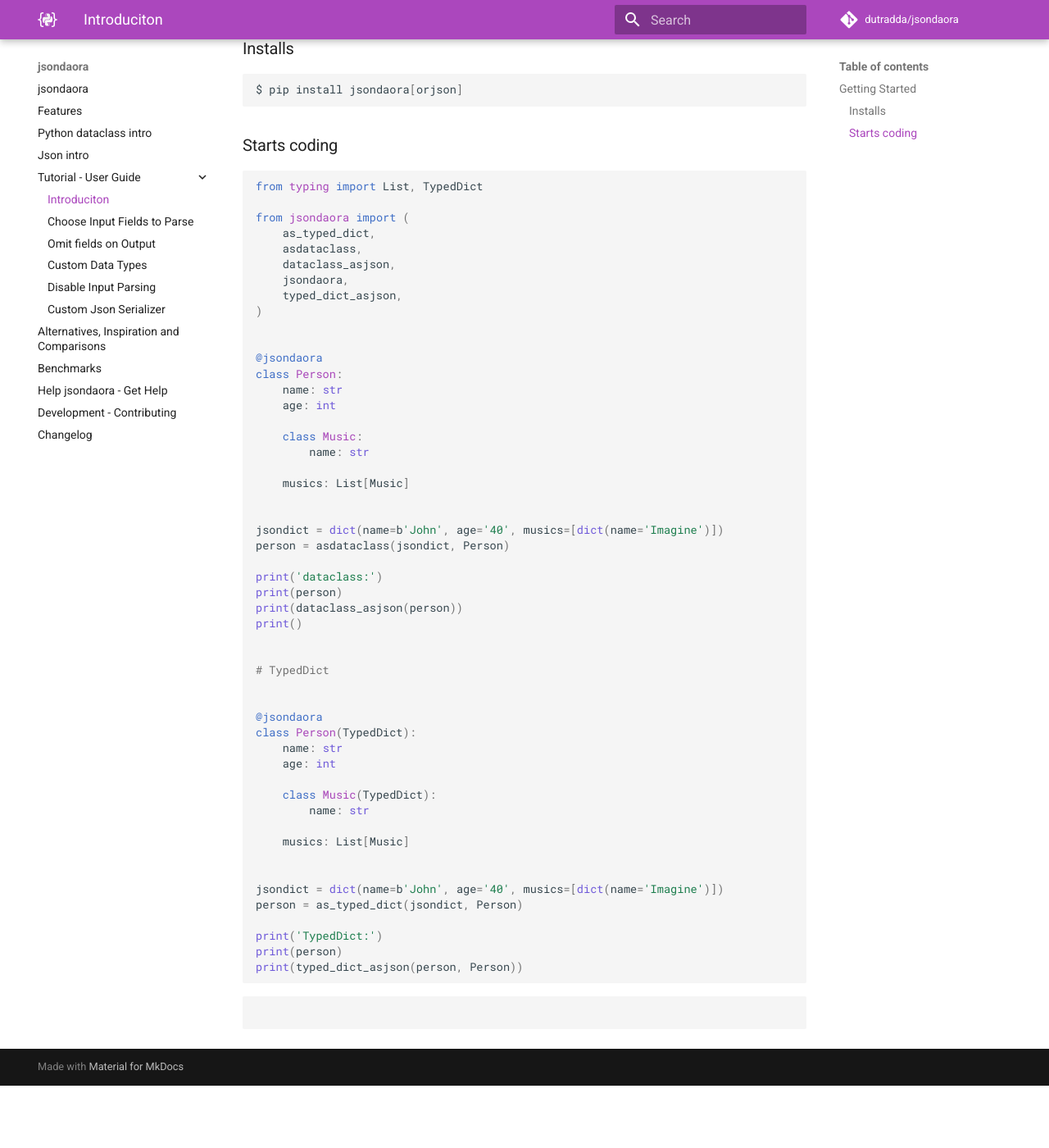
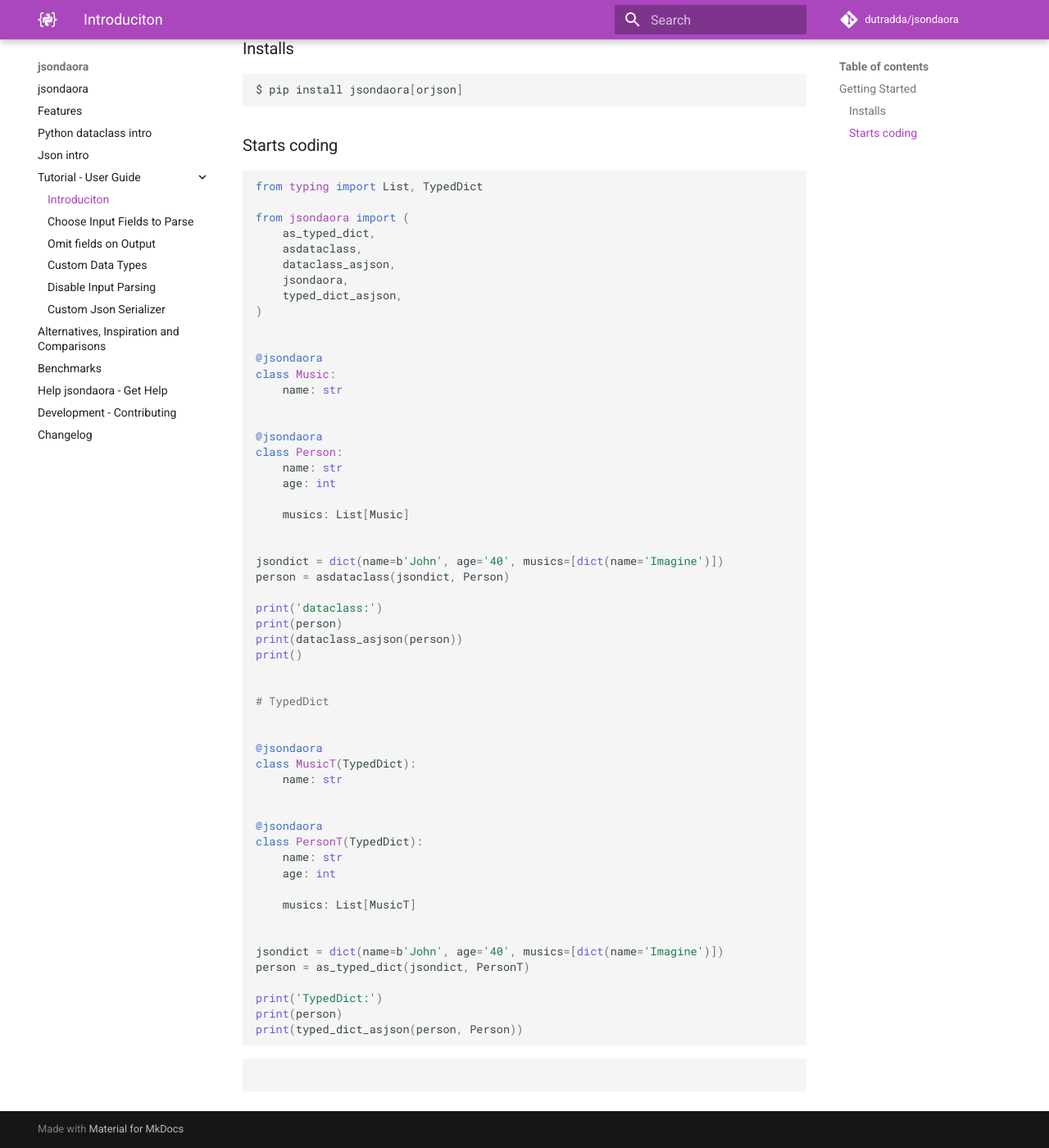
Before and after one commit to dutradda/jsondaora, an MkDocs documentation site: the page built from docs/tutorial/intro.md, in a window 1280 px wide and 1400 px high, scrolled down 187 px. Shown: the whole window at 82% size. Built offline with MkDocs 1.6.1 and Material for MkDocs 9.7.7, drawn with Linux system fonts in a browser that asks for light colours; comment, search, counter and statistics services are not loaded; before the commit the page ends 1511 px from its top, so only the background shows below that.

```diff
--- a/docs/src/index/index_00_basic.py
+++ b/docs/src/index/index_00_basic.py
@@ -10,12 +10,14 @@ from jsondaora import (
 
 
 @jsondaora
+class Music:
+    name: str
+
+
+@jsondaora
 class Person:
     name: str
     age: int
-
-    class Music:
-        name: str
 
     musics: List[Music]
 
@@ -33,18 +35,20 @@ print()
 
 
 @jsondaora
-class Person(TypedDict):
+class MusicT(TypedDict):
+    name: str
+
+
+@jsondaora
+class PersonT(TypedDict):
     name: str
     age: int
 
-    class Music(TypedDict):
-        name: str
-
-    musics: List[Music]
+    musics: List[MusicT]
 
 
 jsondict = dict(name=b'John', age='40', musics=[dict(name='Imagine')])
-person = as_typed_dict(jsondict, Person)
+person = as_typed_dict(jsondict, PersonT)
 
 print('TypedDict:')
 print(person)
```
Also changed, not shown: CHANGELOG.md (+4 -0 lines), README.md (+31 -24 lines), docs/changelog.md (+4 -0 lines), docs/src/index/index_02_deserialize_fields.py (+9 -7 lines), docs/src/index/index_03_serialize_fields.py (+9 -8 lines).
